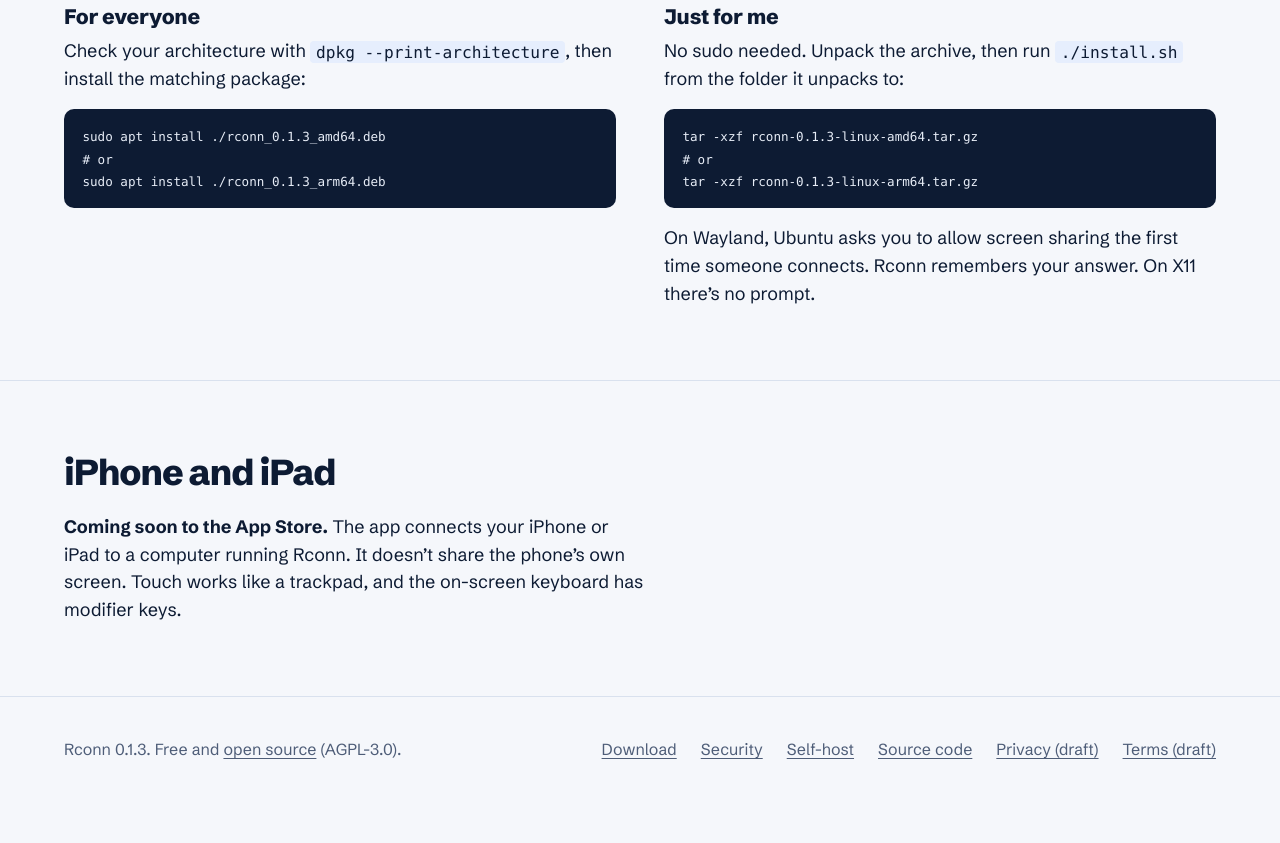
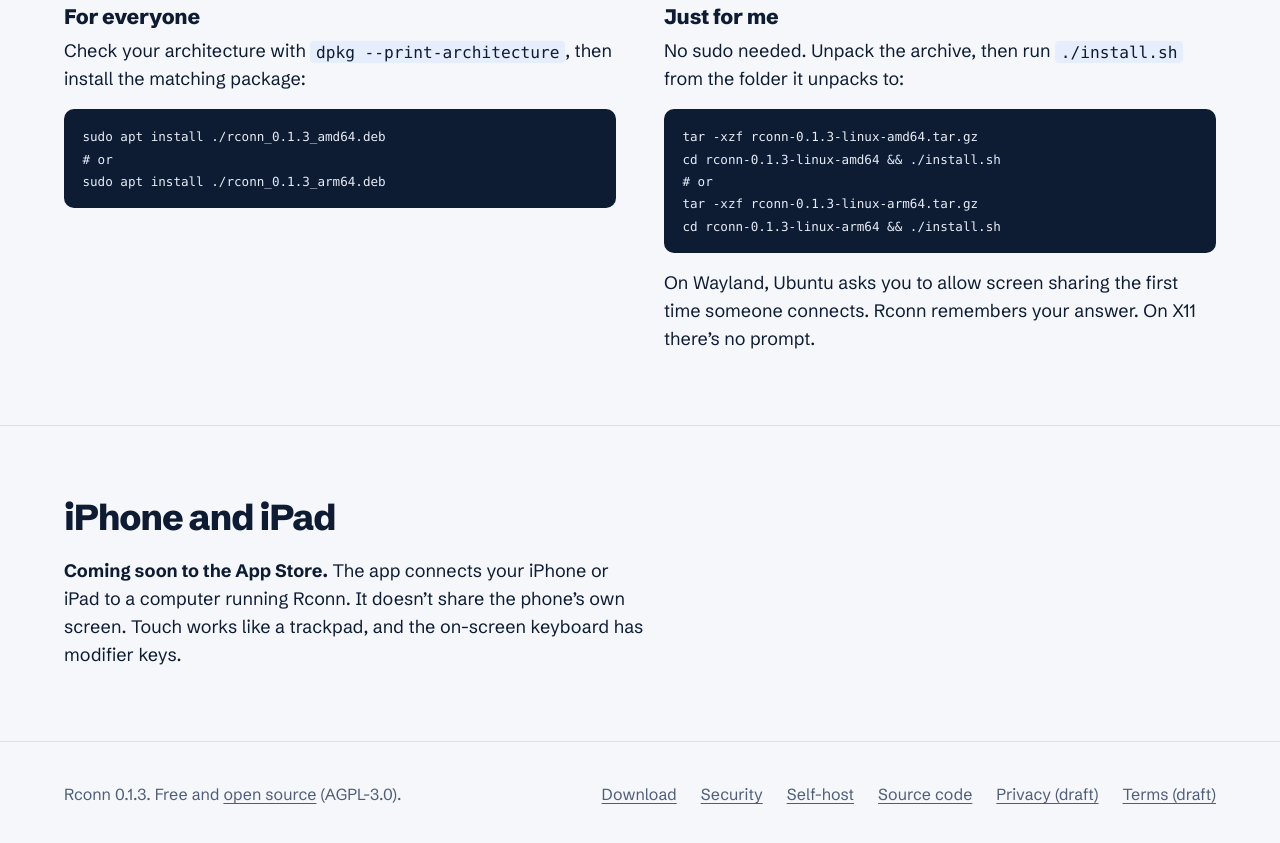
Before and after one commit to MagnetonLabs/rconn, an Astro site in the folder website/: page /download in a window 1280 px wide. Shown: the part 2540-3383 px from the top of the page. Before the commit the page ends 3350 px from the top, so only its background shows below. Built offline with nearby package versions, Linux system fonts and the light colour scheme; Astro itself is replaced by a stand-in of ours; a web font is replaced by a local one.

Commit message:
Download page: the no-sudo Linux steps include cd and ./install.sh

```diff
--- a/website/src/pages/download.astro
+++ b/website/src/pages/download.astro
@@ -155,7 +155,7 @@ const anyHash = (p: (typeof platforms)[number]) => p.files.some((f) => f.sha256)
                 <div class="prose">
                   <h3>Just for me</h3>
                   <p>No sudo needed. Unpack the archive, then run <code>./install.sh</code> from the folder it unpacks to:</p>
-                  <pre><code>{pick(p, 'user').map((f) => `tar -xzf ${f.file}`).join('\n# or\n')}</code></pre>
+                  <pre><code>{pick(p, 'user').map((f) => `tar -xzf ${f.file}\ncd ${f.file.replace(/\.tar\.gz$/, '')} && ./install.sh`).join('\n# or\n')}</code></pre>
                   <p>
                     On Wayland, Ubuntu asks you to allow screen sharing the first time someone
                     connects. Rconn remembers your answer. On X11 there’s no prompt.
```
